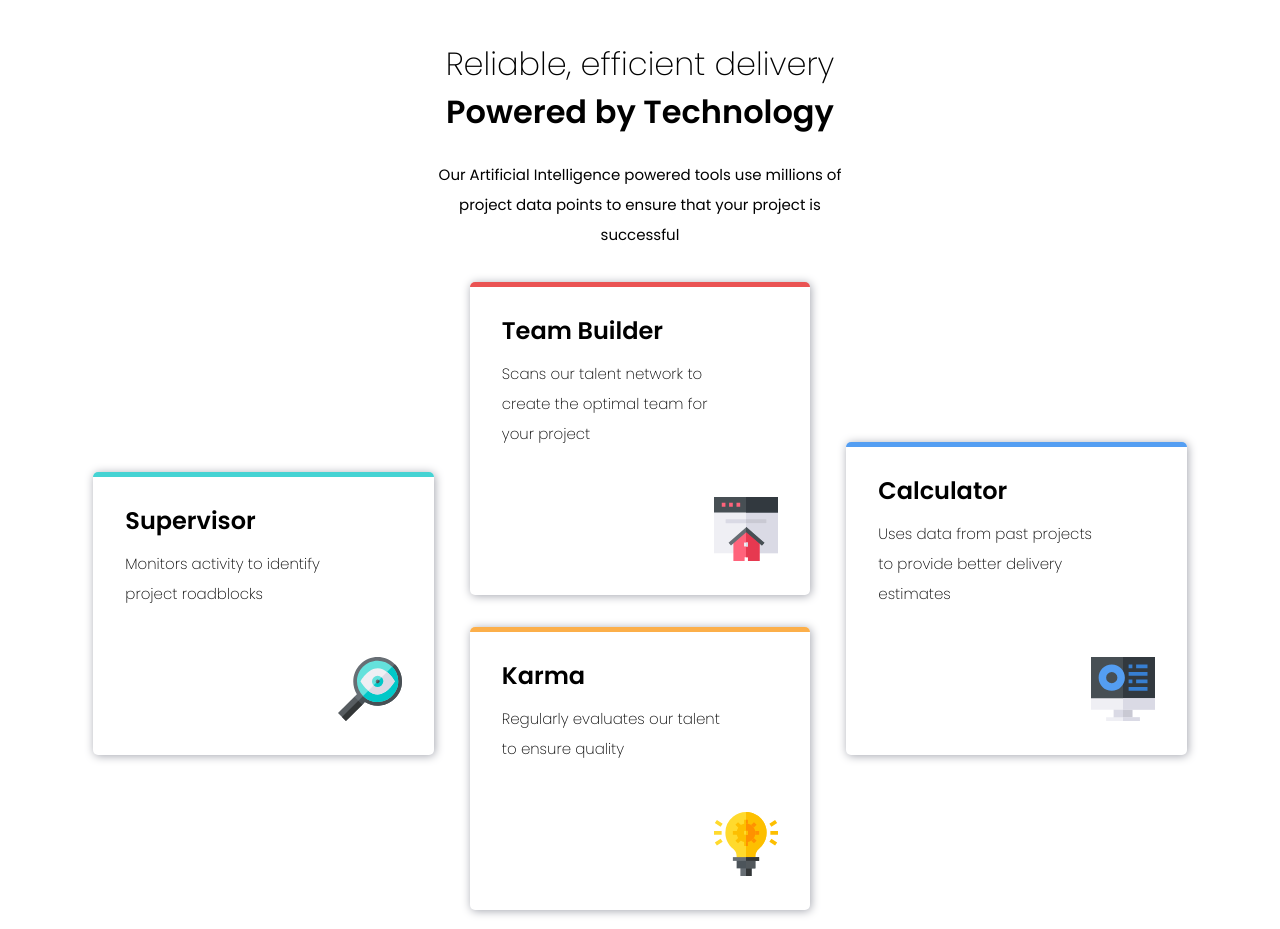
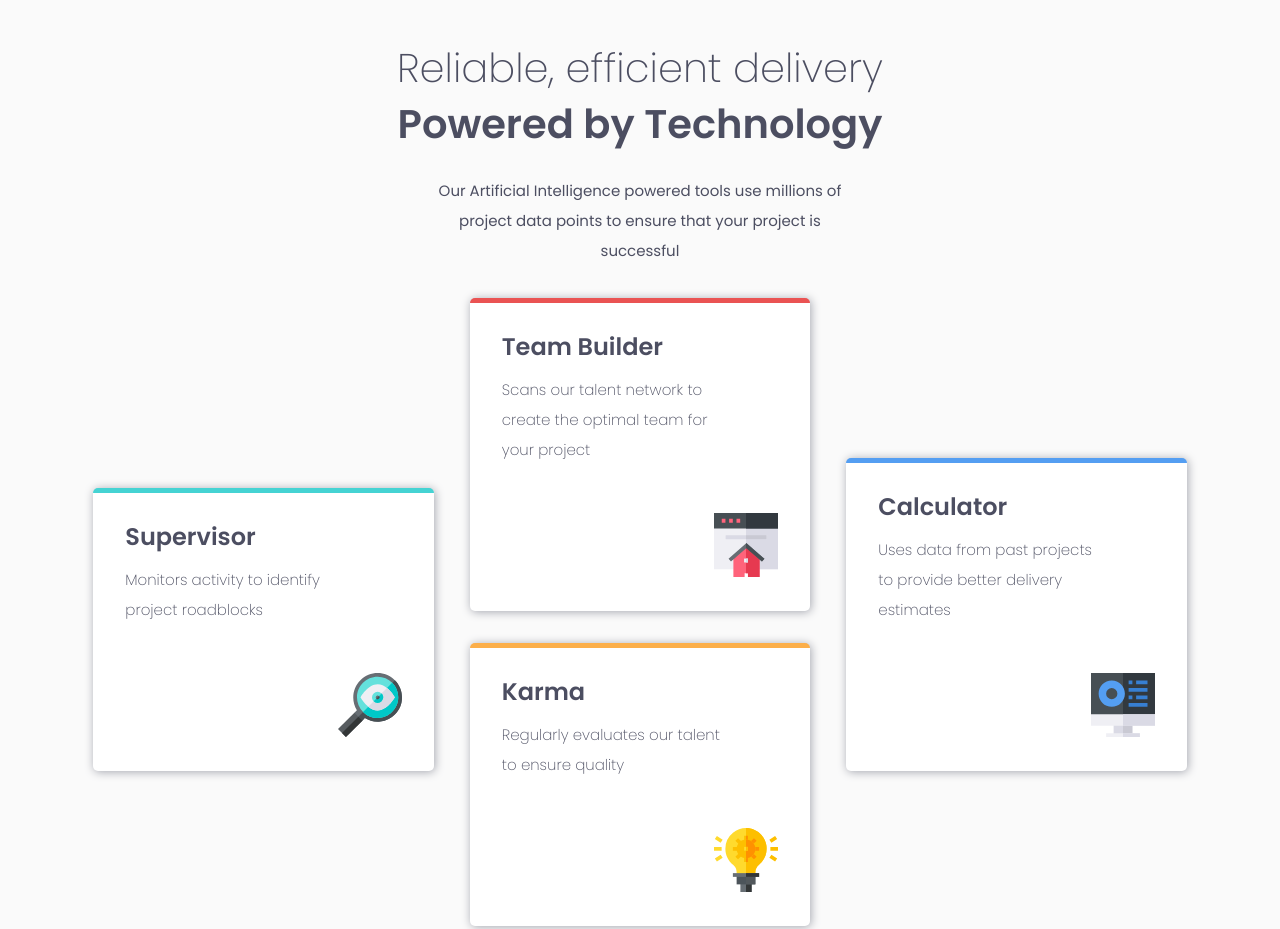
Before and after one commit to Sagarmak-zz/fem-four-cards, a plain HTML site: page index.html in a window 1280 px wide. Shown: the top 929 px of the page. Drawn offline with Linux system fonts and the light colour scheme.

Commit message:
css tweaks

```diff
--- a/index.html
+++ b/index.html
@@ -36,7 +36,8 @@
         min-height: 100vh;
         min-width: 100%;
         line-height: 1;
-        /* color: ; */
+        background: hsl(0, 0%, 98%);
+        color: hsl(234, 12%, 34%);
         font-family: "Poppins", sans-serif;
         font-size: 15px;
         padding: 2rem;
@@ -68,11 +69,11 @@
       }
 
       .header .title1 {
-        font-size: 2rem;
+        font-size: 2.5rem;
         padding-top: 1rem;
       }
       .header .title2 {
-        font-size: 2rem;
+        font-size: 2.5rem;
         padding: 1rem;
       }
       .header .header-body {
@@ -93,6 +94,7 @@
         text-align: left;
         border-radius: 5px;
         box-shadow: 1px 1px 10px hsl(229, 6%, 66%);
+        background: white;
       }
       .container .card .card-title {
         font-size: 1.5rem;
```
